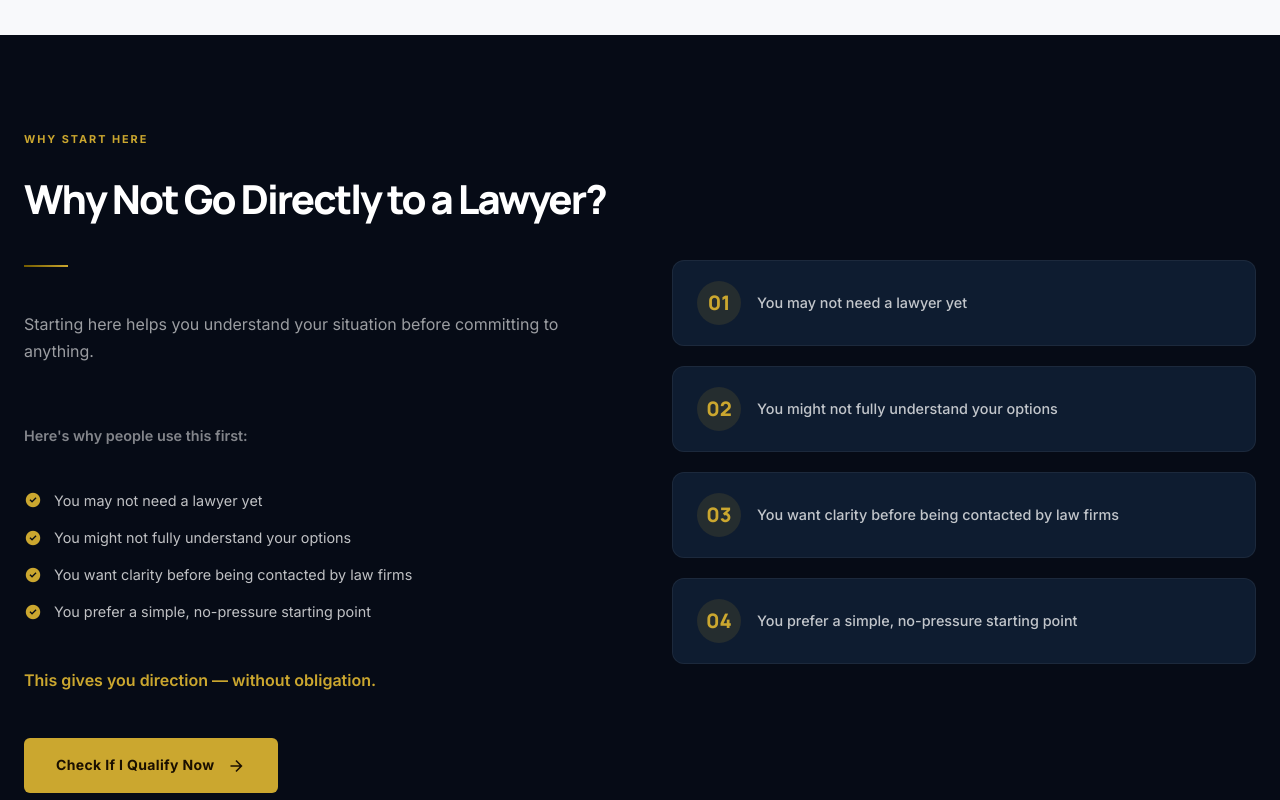
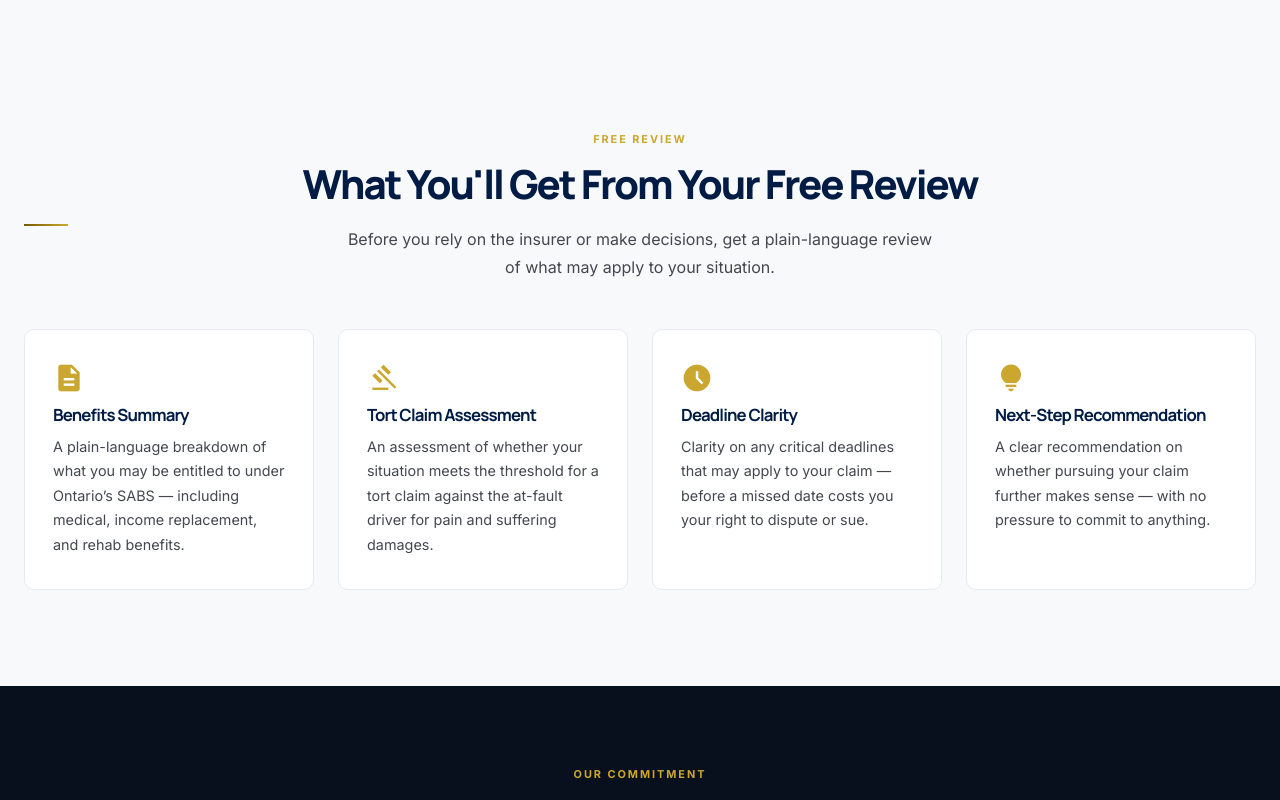
Before and after one commit to jyoung905/OARreal, a Next.js app: page / in a window 1280 px wide. Shown: the part 3040-3840 px from the top of the page. Built offline with nearby package versions, Linux system fonts and the light colour scheme.

Commit message:
Update HomeContent.jsx

```diff
--- a/components/HomeContent.jsx
+++ b/components/HomeContent.jsx
@@ -318,41 +318,30 @@ export default function HomeContent() {
         </div>
       </section>
 
-      {/* WHY START HERE FIRST */}
-      <section id="why-start-here" style={{background:DARK_BG,padding:'6rem 1.5rem'}}>
-        <div className="hc-grid-2" style={{...maxW,display:'grid',gridTemplateColumns:'1fr 1fr',gap:'4rem',alignItems:'center'}}>
-          <div className="hc-reveal" style={{display:'flex',flexDirection:'column',gap:'1.75rem'}}>
-            <GoldLabel>Why Start Here</GoldLabel>
-            <h2 style={{fontSize:'2.5rem',fontWeight:800,color:'#fff',lineHeight:1.15,...headlineFont}}>
-              Why Not Go Directly to a Lawyer?
+      {/* WHAT YOU GET SECTION */}
+      <section style={{background:LIGHT_BG,padding:'6rem 1.5rem'}}>
+        <div style={{...maxW}}>
+          <div style={{textAlign:'center',marginBottom:'3rem'}}>
+            <GoldLabel>Free Review</GoldLabel>
+            <h2 style={{fontSize:'clamp(1.8rem,3.5vw,2.5rem)',fontWeight:800,color:NAVY,lineHeight:1.2,...headlineFont,marginTop:'0.75rem',marginBottom:'1rem'}}>
+              What You&apos;ll Get From Your Free Review
             </h2>
-            <GoldLine />
-            <p style={{color:'rgba(255,255,255,0.6)',lineHeight:1.7,fontSize:'1rem',...bodyFont}}>
-              Starting here helps you understand your situation before committing to anything.
+            <GoldLine style={{margin:'0 auto 1.25rem'}} />
+            <p style={{color:ON_SURFACE_VARIANT,fontSize:'1rem',lineHeight:1.7,...bodyFont,maxWidth:600,margin:'0 auto'}}>
+              Before you rely on the insurer or make decisions, get a plain-language review of what may apply to your situation.
             </p>
-            <p style={{color:TEXT_DIM,fontWeight:600,fontSize:'0.9rem',...bodyFont}}>Here&apos;s why people use this first:</p>
-            <div style={{display:'flex',flexDirection:'column',gap:'0.875rem'}}>
-              {WHY_START_HERE.map(item => (
-                <div key={item} style={{display:'flex',alignItems:'center',gap:'0.75rem'}}>
-                  <Icon name="check_circle" size="1.125rem" fill />
-                  <span style={{color:'rgba(255,255,255,0.75)',fontSize:'0.9rem',...bodyFont}}>{item}</span>
-                </div>
-              ))}
-            </div>
-            <p style={{color:GOLD,fontSize:'1rem',fontWeight:600,lineHeight:1.7,...bodyFont}}>
-              This gives you direction &mdash; without obligation.
-            </p>
-            <div>
-              <GoldBtn>Check If I Qualify Now <Icon name="arrow_forward" size="1.25rem" color="#1a0f00" /></GoldBtn>
-            </div>
           </div>
-          <div className="hc-reveal" style={{display:'flex',flexDirection:'column',gap:'1.25rem'}}>
-            {WHY_START_HERE.map((item, i) => (
-              <div key={item} className="hc-dark-card hc-hover-lift" style={{borderRadius:'0.75rem',padding:'1.25rem 1.5rem',display:'flex',alignItems:'center',gap:'1rem'}}>
-                <div style={{width:44,height:44,borderRadius:'50%',display:'flex',alignItems:'center',justifyContent:'center',background:'rgba(203,167,47,0.12)',flexShrink:0}}>
-                  <span style={{fontSize:'1.25rem',fontWeight:800,color:GOLD,...headlineFont}}>0{i+1}</span>
-                </div>
-                <span style={{color:'rgba(255,255,255,0.75)',fontSize:'0.9rem',fontWeight:500,...bodyFont}}>{item}</span>
+          <div style={{display:'grid',gridTemplateColumns:'repeat(auto-fit,minmax(220px,1fr))',gap:'1.5rem'}}>
+            {[
+              {icon:'description',title:'Benefits Summary',body:'A plain-language breakdown of what you may be entitled to under Ontario’s SABS — including medical, income replacement, and rehab benefits.'},
+              {icon:'gavel',title:'Tort Claim Assessment',body:'An assessment of whether your situation meets the threshold for a tort claim against the at-fault driver for pain and suffering damages.'},
+              {icon:'schedule',title:'Deadline Clarity',body:'Clarity on any critical deadlines that may apply to your claim — before a missed date costs you your right to dispute or sue.'},
+              {icon:'lightbulb',title:'Next-Step Recommendation',body:'A clear recommendation on whether pursuing your claim further makes sense — with no pressure to commit to anything.'},
+            ].map((item, i) => (
+              <div key={i} style={{background:'#fff',borderRadius:10,padding:'2rem 1.75rem',border:'1px solid #e8eaf0',display:'flex',flexDirection:'column',gap:'0.75rem'}}>
+                <span className="material-symbols-outlined" style={{fontSize:'2rem',color:GOLD,fontVariationSettings:"'FILL' 1,'wght' 400"}}>{item.icon}</span>
+                <h3 style={{fontSize:'1.05rem',fontWeight:700,color:NAVY,...headlineFont,margin:0}}>{item.title}</h3>
+                <p style={{fontSize:'0.9rem',color:ON_SURFACE_VARIANT,lineHeight:1.7,...bodyFont,margin:0}}>{item.body}</p>
               </div>
             ))}
           </div>
```
